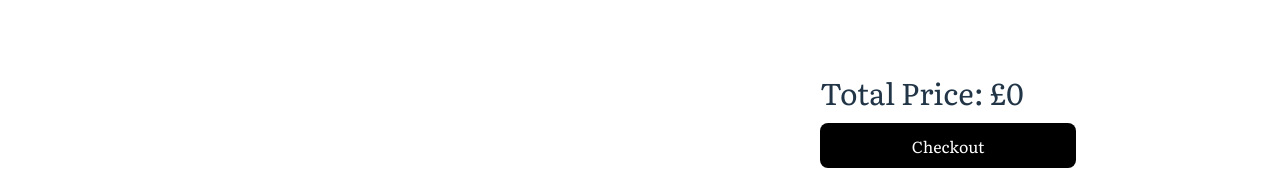
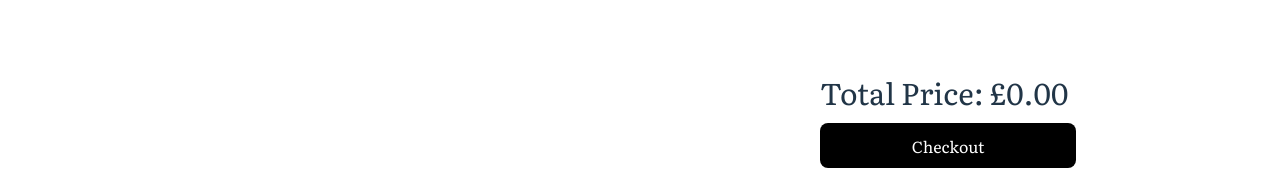
Before and after one commit to souste/shopping-cart, a React (Vite) app: page /cart in a window 1280 px wide. Shown: the part 152-322 px from the top of the page. Built offline with nearby package versions, Linux system fonts and the light colour scheme.

Commit message:
made cart total and subtotal price fixed to 2 decimal places

```diff
--- a/src/App.jsx
+++ b/src/App.jsx
@@ -22,6 +22,10 @@ function App() {
     console.log("cart updated", cart);
   }, [cart]);
 
+  const handleCartChange = (newCartLength) => {
+    console.log(`Cart has ${newCartLength} items`);
+  };
+
   return (
     <div className="app-container">
       <NavBar cart={cart} />
@@ -34,7 +38,7 @@ function App() {
             path="products/:productId"
             element={<SingleProduct handleCartClick={handleCartClick} quantity={quantity} setQuantity={setQuantity} />}
           />
-          <Route path="/cart" element={<Cart cart={cart} />} />
+          <Route path="/cart" element={<Cart cart={cart} onCartChange={handleCartChange} />} />
         </Routes>
       </div>
       <Footer />
--- a/src/pages/Cart.jsx
+++ b/src/pages/Cart.jsx
@@ -1,7 +1,7 @@
 import "../styles.css";
 import { useState, useEffect } from "react";
 
-function Cart({ cart: initialCart }) {
+function Cart({ cart: initialCart, onCartChange }) {
   const [cart, setCart] = useState(initialCart);
   const [totalPrice, setTotalPrice] = useState(0);
 
@@ -20,6 +20,7 @@ function Cart({ cart: initialCart }) {
     const updatedCart = cart.filter((product) => product.id !== id);
     setCart(updatedCart);
     setTotalPrice(calculateTotalPrice(updatedCart));
+    onCartChange(updatedCart.length);
   };
 
   return (
@@ -56,14 +57,14 @@ function Cart({ cart: initialCart }) {
                     <option value="10">10</option>
                   </select>
                 </div>
-                <p className="cart-subtotal">Subtotal: £{product.price * product.quantity}</p>
+                <p className="cart-subtotal">Subtotal: £{(product.price * product.quantity).toFixed(2)}</p>
               </div>
               <button onClick={() => removeFromCart(product.id)}>Remove</button>
             </li>
           );
         })}
         <div>
-          <p className="cart-total">Total Price: £{totalPrice} </p>
+          <p className="cart-total">Total Price: £{totalPrice.toFixed(2)} </p>
           <button className="checkout-button" onClick={() => alert("Product Purchased")}>
             Checkout
           </button>
--- a/src/styles.css
+++ b/src/styles.css
@@ -429,6 +429,7 @@ nav li.active {
   align-items: center;
   padding-left: 5vw;
   padding-right: 5vw;
+  border-bottom: 1px solid black;
 }
 
 .cart-image {
```
